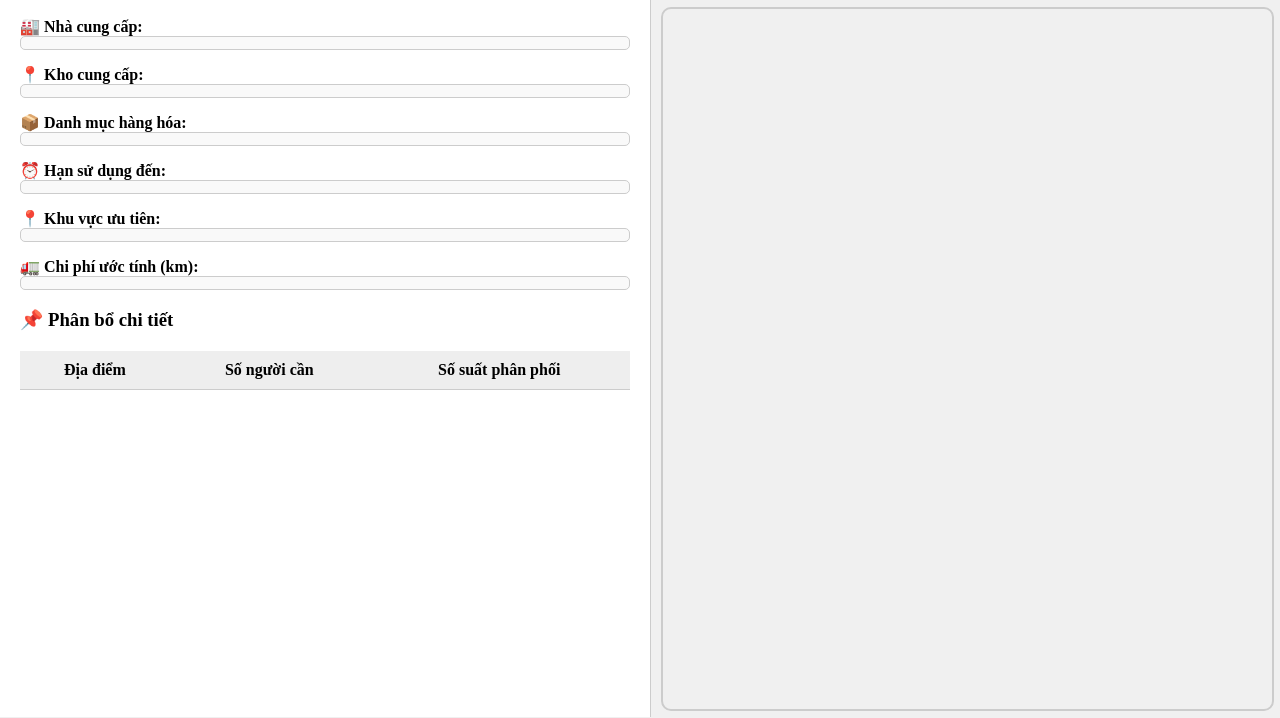
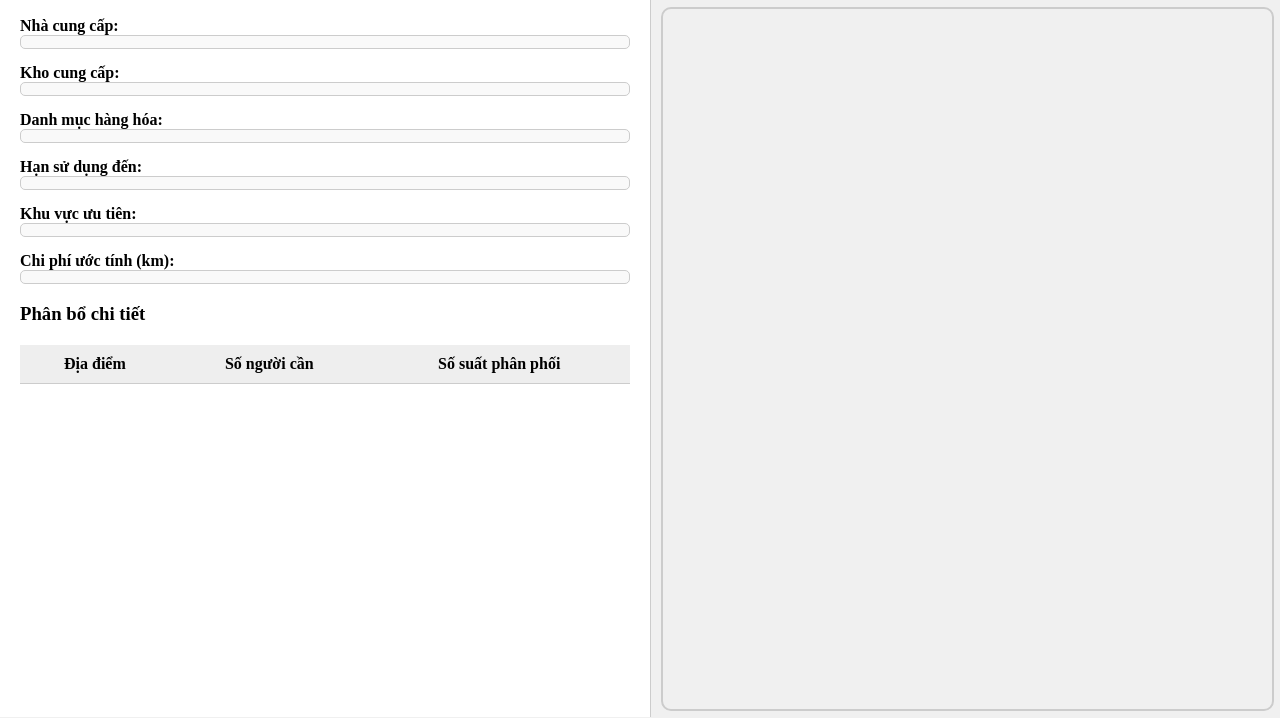
Before and after one commit to Hongphuc26/twun, a plain HTML site: page result.html in a window 1280 px wide. Shown: the part 82-800 px from the top of the page. Drawn offline with nearby package versions, Linux system fonts and the light colour scheme.

Commit message:
fourth init

```diff
--- a/result.html
+++ b/result.html
@@ -12,31 +12,31 @@
 <div class="layout">
   <div class="left-panel">
     <div class="info-block">
-      <label>🏭 Nhà cung cấp:</label>
+      <label>Nhà cung cấp:</label>
       <span id="providerName"></span>
     </div>
     <div class="info-block">
-      <label>📍 Kho cung cấp:</label>
+      <label>Kho cung cấp:</label>
       <span id="addressC"></span>
     </div>
     <div class="info-block">
-      <label>📦 Danh mục hàng hóa:</label>
+      <label>Danh mục hàng hóa:</label>
       <span id="dishName"></span>
     </div>
     <div class="info-block">
-      <label>⏰ Hạn sử dụng đến:</label>
+      <label>Hạn sử dụng đến:</label>
       <span id="expiry"></span>
     </div>
     <div class="info-block">
-      <label>📍 Khu vực ưu tiên:</label>
+      <label>Khu vực ưu tiên:</label>
       <span id="regionName"></span>
     </div>
     <div class="info-block">
-      <label>🚛 Chi phí ước tính (km):</label>
+      <label>Chi phí ước tính (km):</label>
       <span id="totalCost"></span>
     </div>
 
-    <h3>📌 Phân bổ chi tiết</h3>
+    <h3>Phân bổ chi tiết</h3>
     <table>
       <thead>
         <tr>
```
